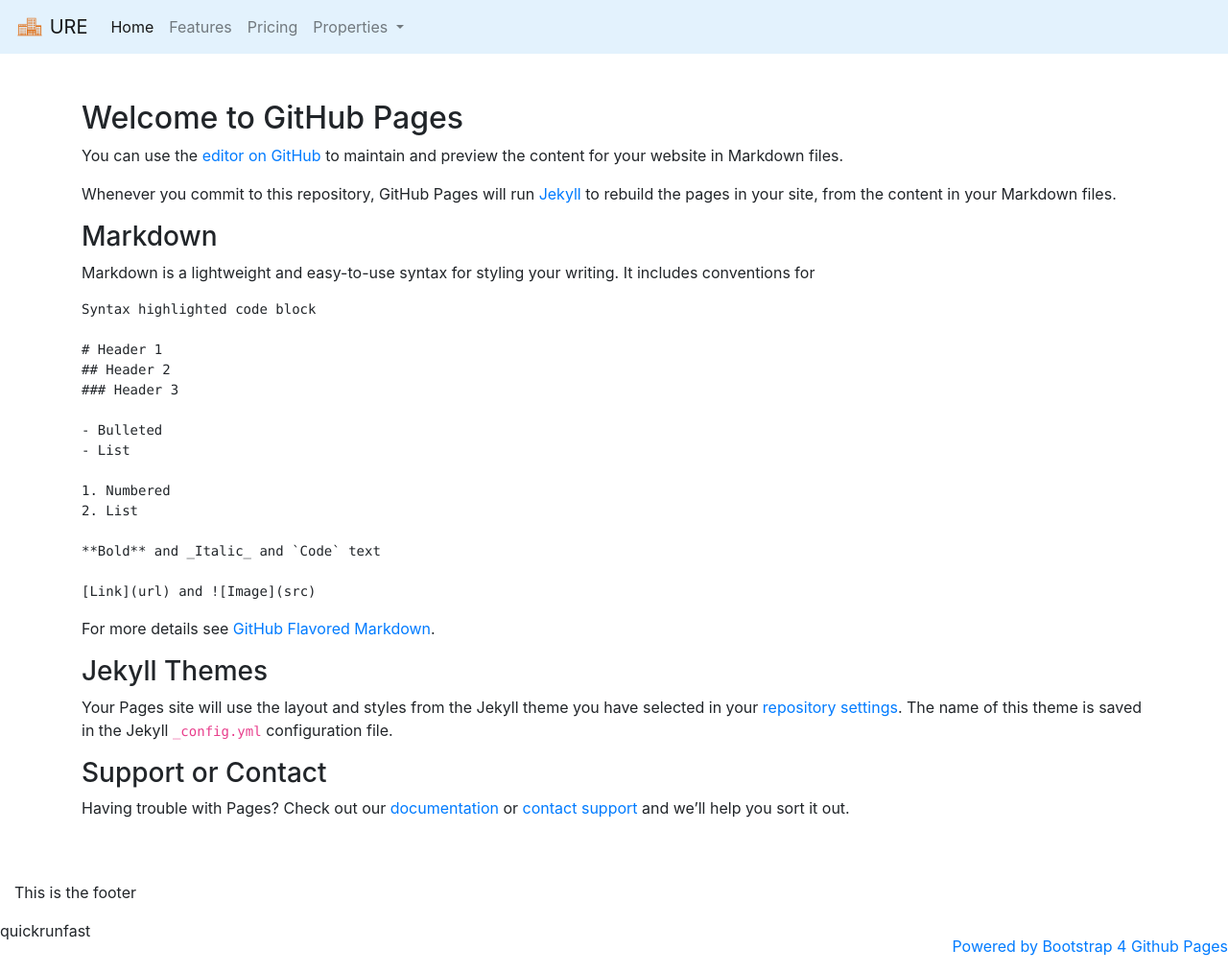
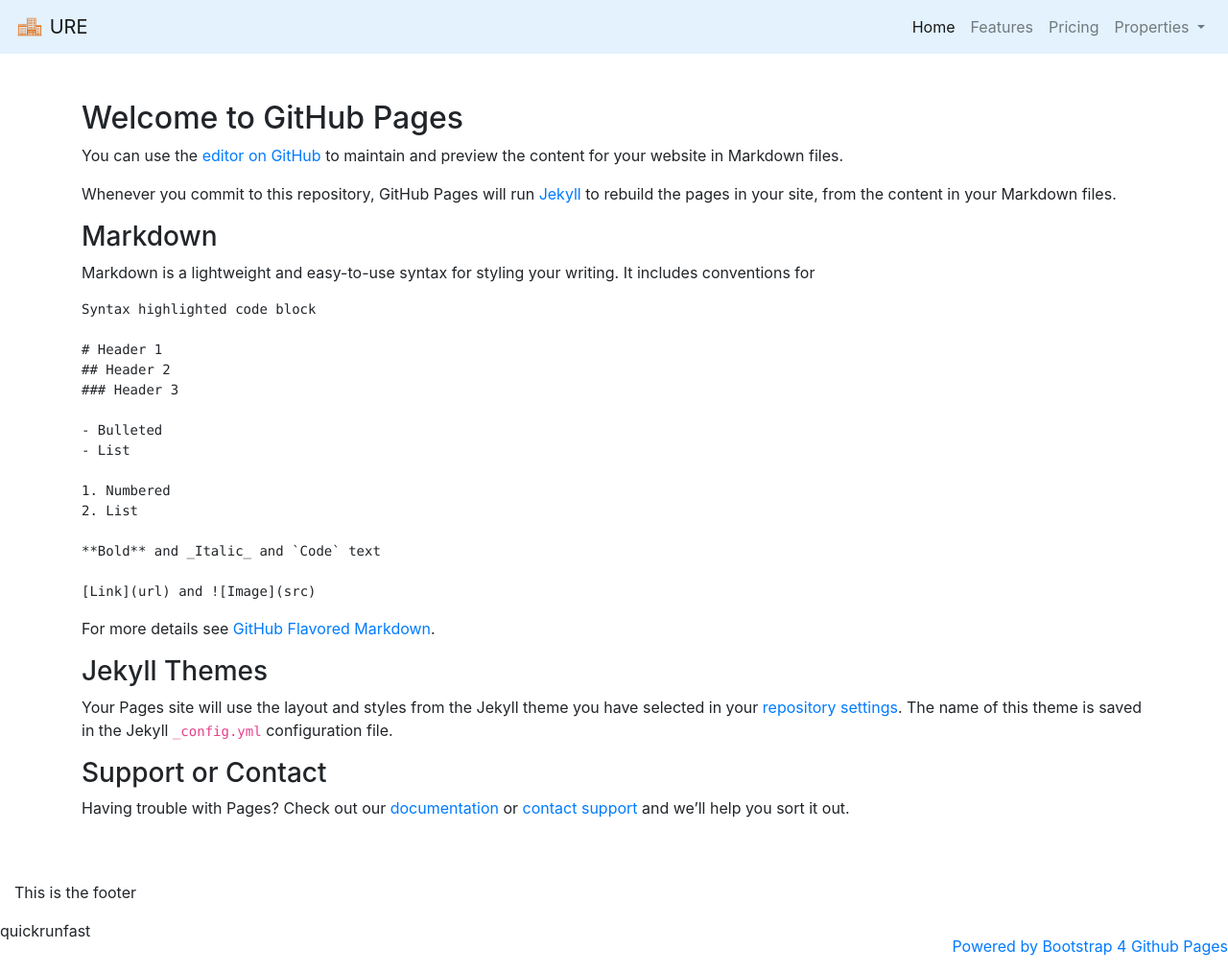
Before and after one commit to quickrunfast/quickrunfast, a Jekyll site: the page built from index.md, in a window 1280 px wide. Shown: the whole page at 96% size. Built offline with Jekyll 4.4.1, drawn with Linux system fonts in a browser that asks for light colours; our own code applies the rules of GitHub Pages for plain Markdown files.

Commit message:
justify nav

```diff
--- a/_includes/header.html
+++ b/_includes/header.html
@@ -7,7 +7,7 @@
   <button class="navbar-toggler" type="button" data-toggle="collapse" data-target="#navbarNavDropdown" aria-controls="navbarNavDropdown" aria-expanded="false" aria-label="Toggle navigation">
     <span class="navbar-toggler-icon"></span>
   </button>
-  <div class="collapse navbar-collapse" id="navbarNavDropdown">
+  <div class="collapse navbar-collapse justify-content-end" id="navbarNavDropdown">
     <ul class="navbar-nav">
       <li class="nav-item active">
         <a class="nav-link" href="https://quickrunfast.github.io/siteplayground/">Home <span class="sr-only">(current)</span></a>
```
